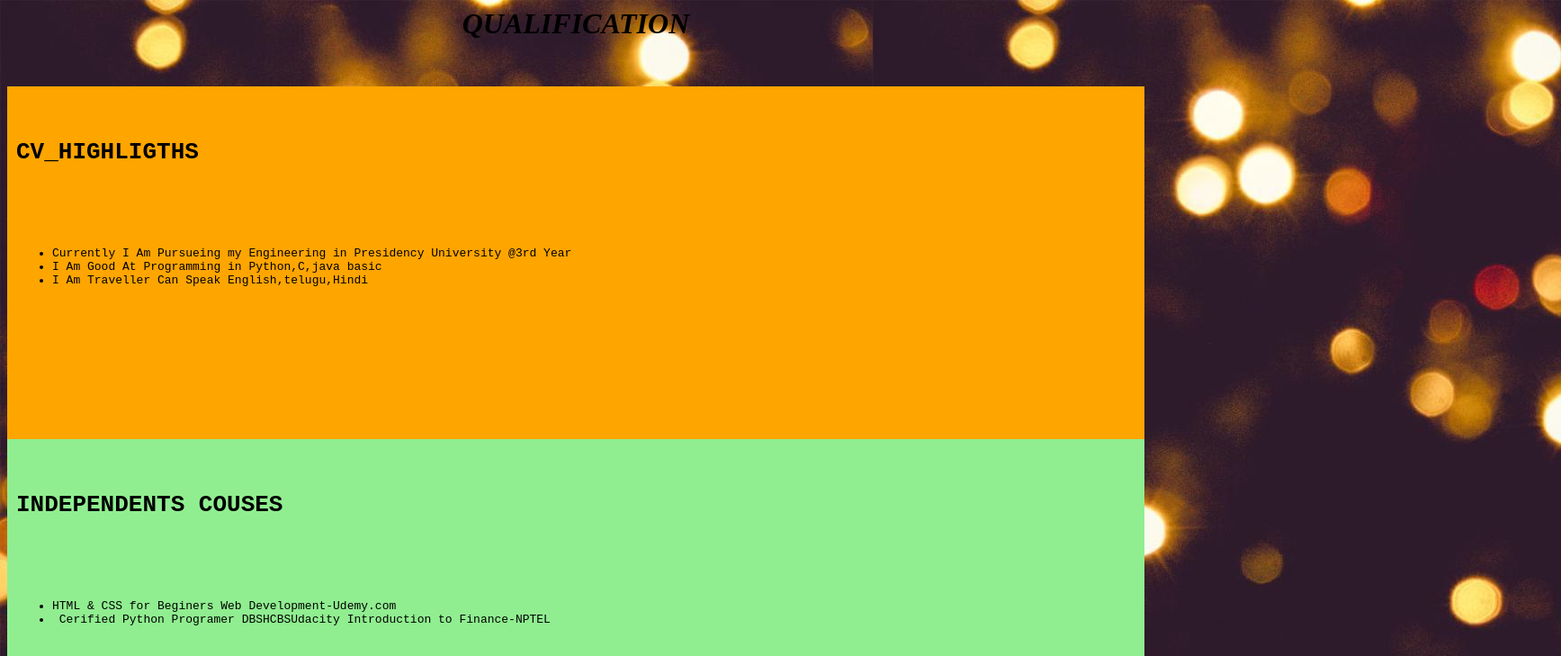
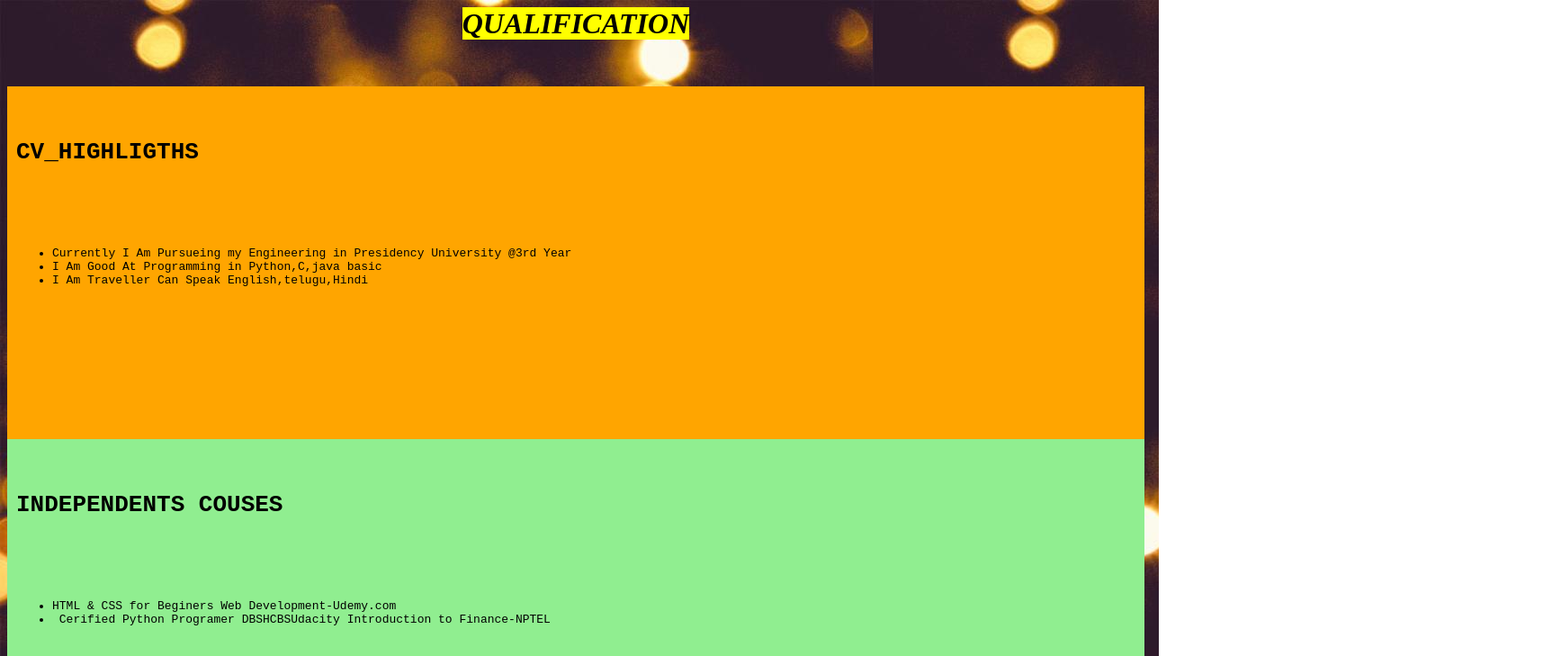
Before and after one commit to 201710100973/vishnu116, a plain HTML site: page quali.html in a window 1280 px wide. Shown: the top 729 px of the page at 90% size, 1735 px wide, since content can reach past the window. Drawn offline with Linux system fonts and the light colour scheme.

Commit message:
Update quali.html

```diff
--- a/quali.html
+++ b/quali.html
@@ -24,7 +24,7 @@
 </head>
 <body background="light.jpg">
 
-<h1><CENTER><I>QUALIFICATION</I></CENTER></h1>
+<h1><CENTER><I><mark>QUALIFICATION</mark></I></CENTER></h1>
 <PRE>
 <div class="row">
   <div class="column" style="background-color:orange;">
@@ -47,8 +47,10 @@
   </div>
   <div class="column" style="background-color:#ddd;">
     <B><H1>CERTIFICATION</H1><B>
-    <UL><LI>Represented Karnataka State Team in National Hockey India Tournament Organised By Sports Authority of INDIA Represented Our SJIHS Team in State Level Elocution Competation Organized by Prathibakaranji Karnataka<>/LI
-    <LI>Represented Karnataka State Team in National Hockey India Tournament Organised By Sports Authority of INDIA Represented Our SJIHS Team in State Level Elocution Competation Organized by Prathibakaranji Karnataka</LI>
+    <UL><LI>Represented Karnataka State Team in National Hockey India Tournament Organised By Sports
+      Authority of INDIA Represented Our SJIHS Team in State Level Elocution Competation Organized by Prathibakaranji Karnataka<>/LI
+    <LI>Represented Karnataka State Team in National Hockey India Tournament Organised By Sports
+      Authority of INDIA Represented Our SJIHS Team in State Level Elocution Competation Organized by Prathibakaranji Karnataka</LI>
   </div>
 </div>
 
```
